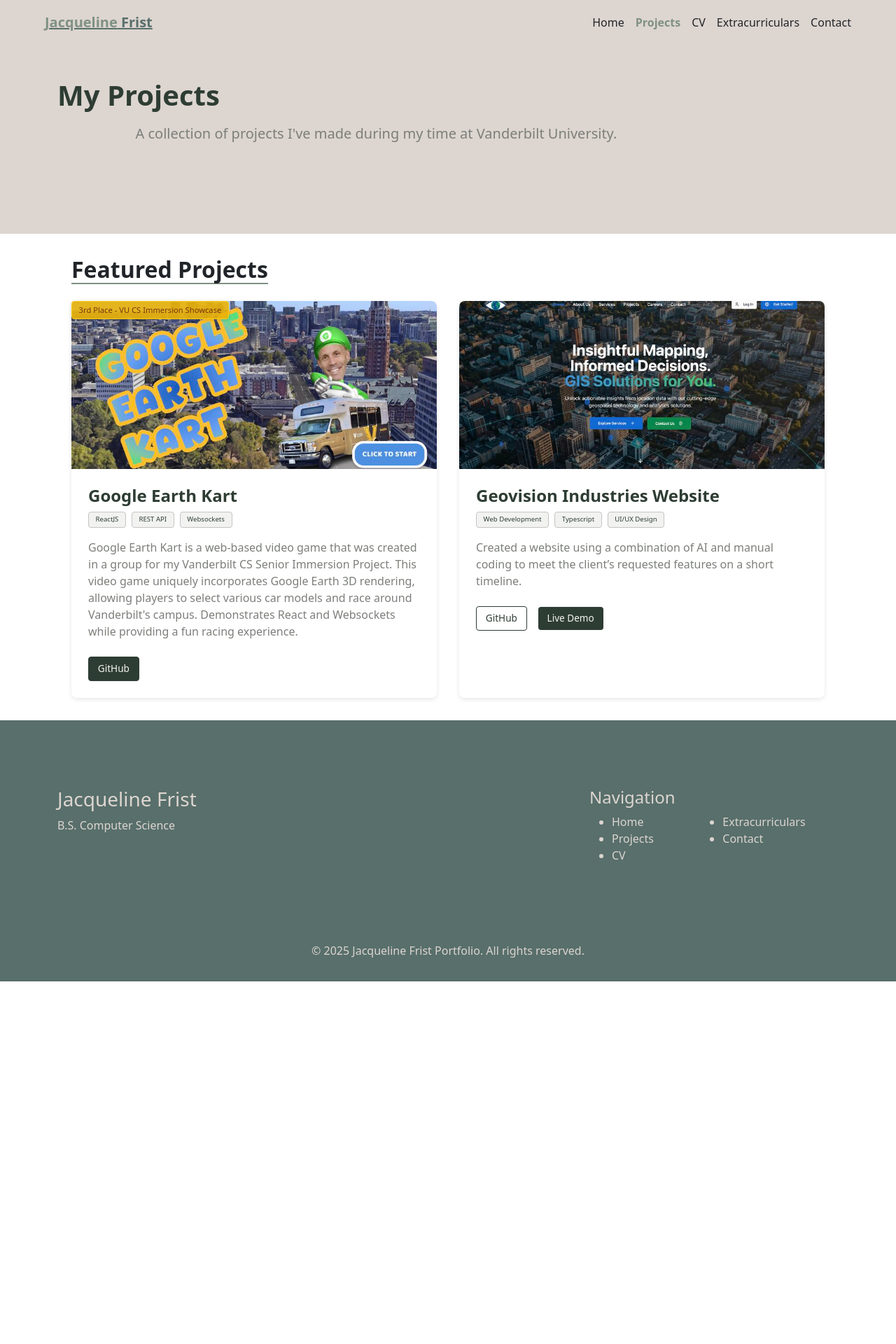
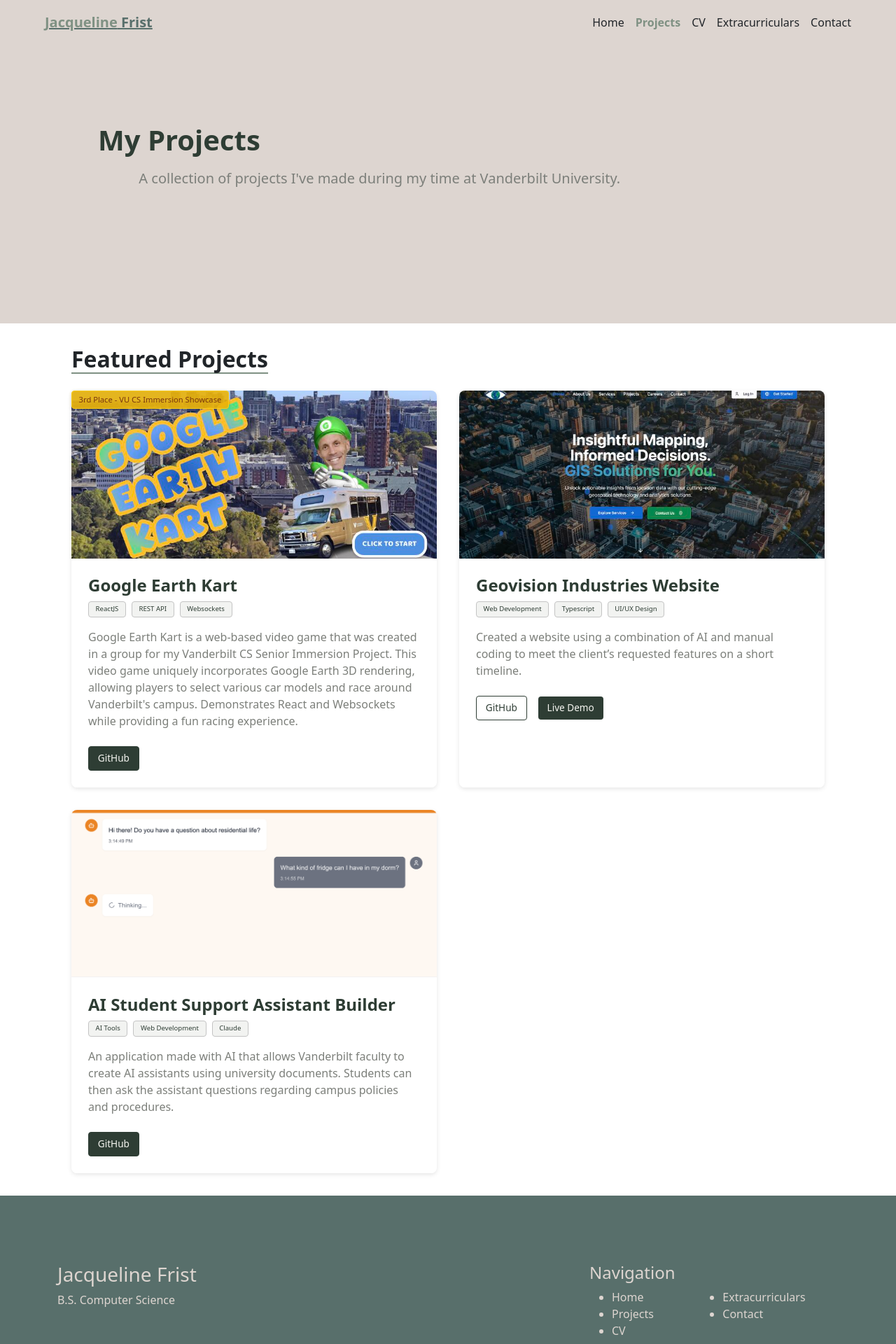
Before and after one commit to jacfrist/personal-website, a React (Vite) app: page /projects in a window 1280 px wide. Shown: the top 1920 px of the page at 70% size. Before the commit the page ends 1402 px from the top, so only its background shows below. Built offline with nearby package versions, Linux system fonts and the light colour scheme.

Commit message:
added AI project

```diff
--- a/src/index.css
+++ b/src/index.css
@@ -16,7 +16,7 @@ body {
   /* max-width: 1120px; */
   background-color: #DDD5D0;
   margin: 0 auto;
-  padding: 4rem;
+  padding: 8rem;
 }
 
 .container-bottom {
--- a/src/pages/Projects.jsx
+++ b/src/pages/Projects.jsx
@@ -21,6 +21,16 @@ const Projects = () => {
       tags: ["Web Development", "Typescript", "UI/UX Design"],
       githubLink: "https://github.com/jacfrist/geovision-hub",
       demoLink: "https://geovisionindustries.vercel.app/",
+      featured: true
+    },
+    {
+      id: 3,
+      title: "AI Student Support Assistant Builder",
+      description: "An application made with AI that allows Vanderbilt faculty to create AI assistants using university documents. Students can then ask the assistant questions regarding campus policies and procedures.",
+      image: "/img/student_support_assistant.png",
+      tags: ["AI Tools", "Web Development", "Claude"],
+      githubLink: "https://github.com/jacfrist/student_support_assistant",
+      demoLink: null,
       featured: true
     }
   ];
```
Also changed, not shown: public/img/student_support_assistant.png (added).
